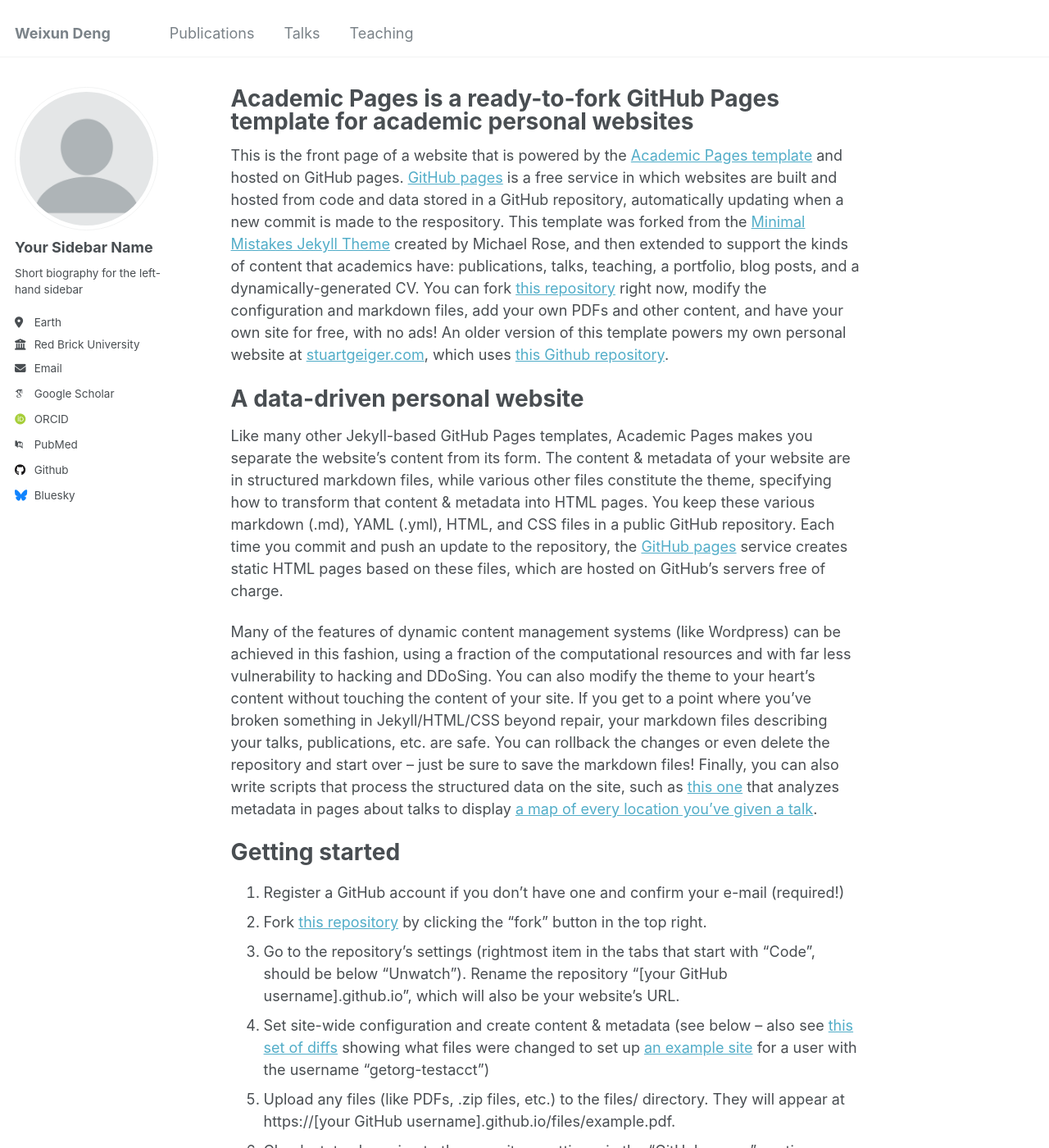
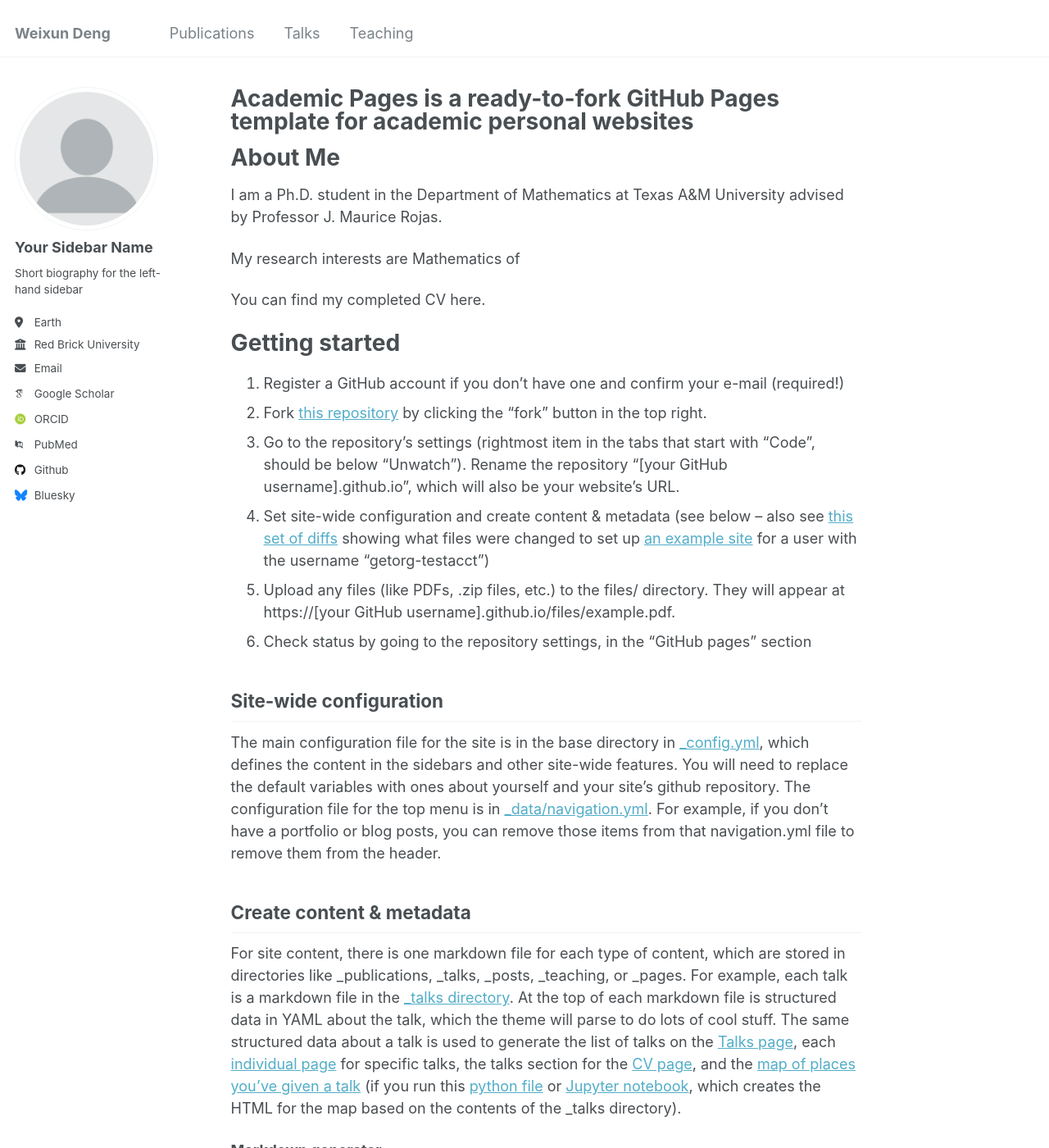
Before and after one commit to WeixunDeng/weixundeng.github.io, a Jekyll site: the page built from _pages/about.md, in a window 1280 px wide and 1400 px high. Shown: the whole window at 82% size. Built offline with Jekyll 4.4.1, drawn with Linux system fonts in a browser that asks for light colours; some web fonts are replaced.

Commit message:
Update about.md

```diff
--- a/_pages/about.md
+++ b/_pages/about.md
@@ -7,13 +7,13 @@ redirect_from:
   - /about.html
 ---
 
-This is the front page of a website that is powered by the [Academic Pages template](https://github.com/academicpages/academicpages.github.io) and hosted on GitHub pages. [GitHub pages](https://pages.github.com) is a free service in which websites are built and hosted from code and data stored in a GitHub repository, automatically updating when a new commit is made to the respository. This template was forked from the [Minimal Mistakes Jekyll Theme](https://mmistakes.github.io/minimal-mistakes/) created by Michael Rose, and then extended to support the kinds of content that academics have: publications, talks, teaching, a portfolio, blog posts, and a dynamically-generated CV. You can fork [this repository](https://github.com/academicpages/academicpages.github.io) right now, modify the configuration and markdown files, add your own PDFs and other content, and have your own site for free, with no ads! An older version of this template powers my own personal website at [stuartgeiger.com](http://stuartgeiger.com), which uses [this Github repository](https://github.com/staeiou/staeiou.github.io).
+About Me
+======
+I am a Ph.D. student in the Department of Mathematics at Texas A&M University advised by Professor J. Maurice Rojas.
 
-A data-driven personal website
-======
-Like many other Jekyll-based GitHub Pages templates, Academic Pages makes you separate the website's content from its form. The content & metadata of your website are in structured markdown files, while various other files constitute the theme, specifying how to transform that content & metadata into HTML pages. You keep these various markdown (.md), YAML (.yml), HTML, and CSS files in a public GitHub repository. Each time you commit and push an update to the repository, the [GitHub pages](https://pages.github.com/) service creates static HTML pages based on these files, which are hosted on GitHub's servers free of charge.
+My research interests are Mathematics of
 
-Many of the features of dynamic content management systems (like Wordpress) can be achieved in this fashion, using a fraction of the computational resources and with far less vulnerability to hacking and DDoSing. You can also modify the theme to your heart's content without touching the content of your site. If you get to a point where you've broken something in Jekyll/HTML/CSS beyond repair, your markdown files describing your talks, publications, etc. are safe. You can rollback the changes or even delete the repository and start over -- just be sure to save the markdown files! Finally, you can also write scripts that process the structured data on the site, such as [this one](https://github.com/academicpages/academicpages.github.io/blob/master/talkmap.ipynb) that analyzes metadata in pages about talks to display [a map of every location you've given a talk](https://academicpages.github.io/talkmap.html).
+You can find my completed CV here.
 
 Getting started
 ======
```
